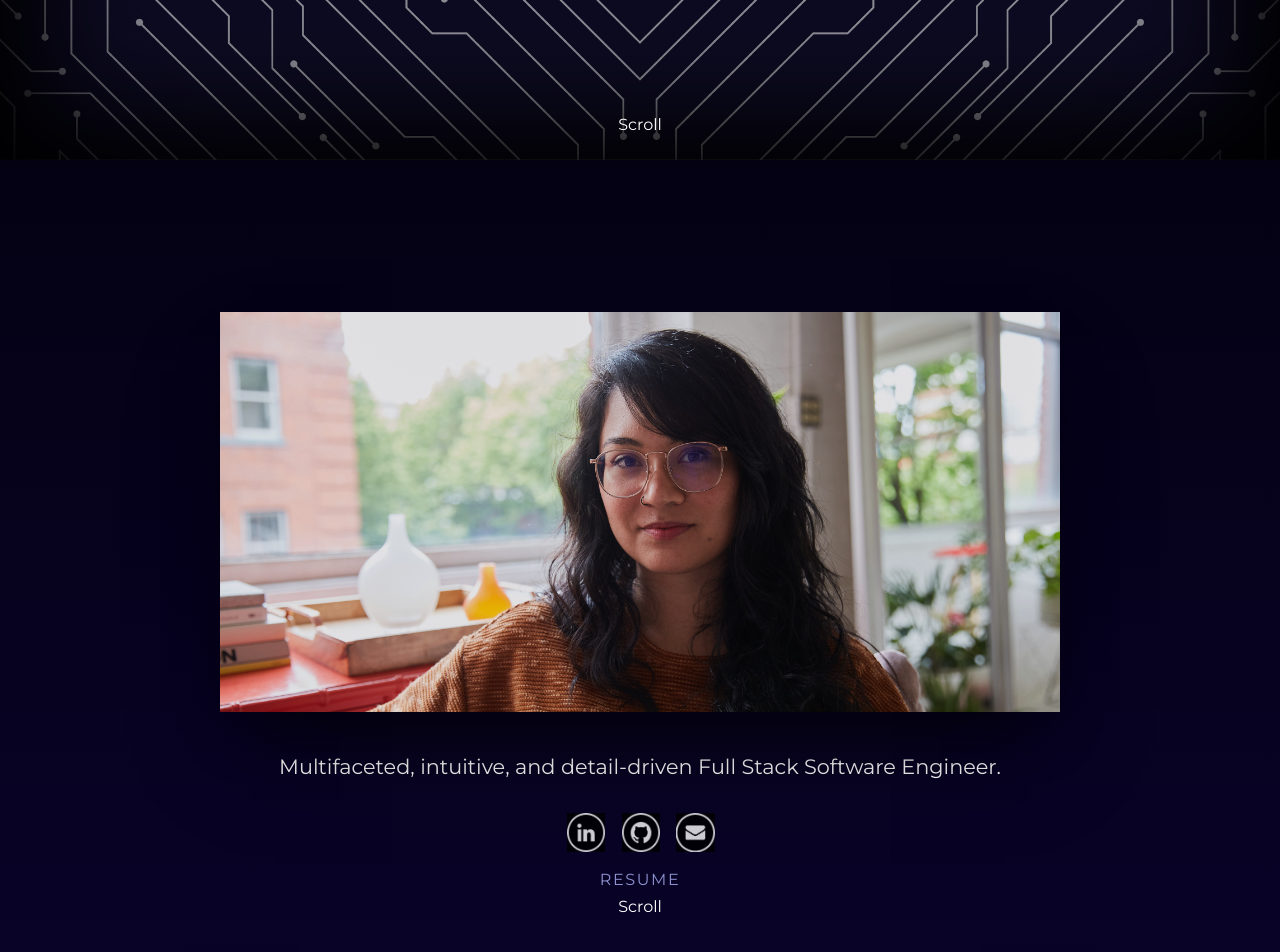
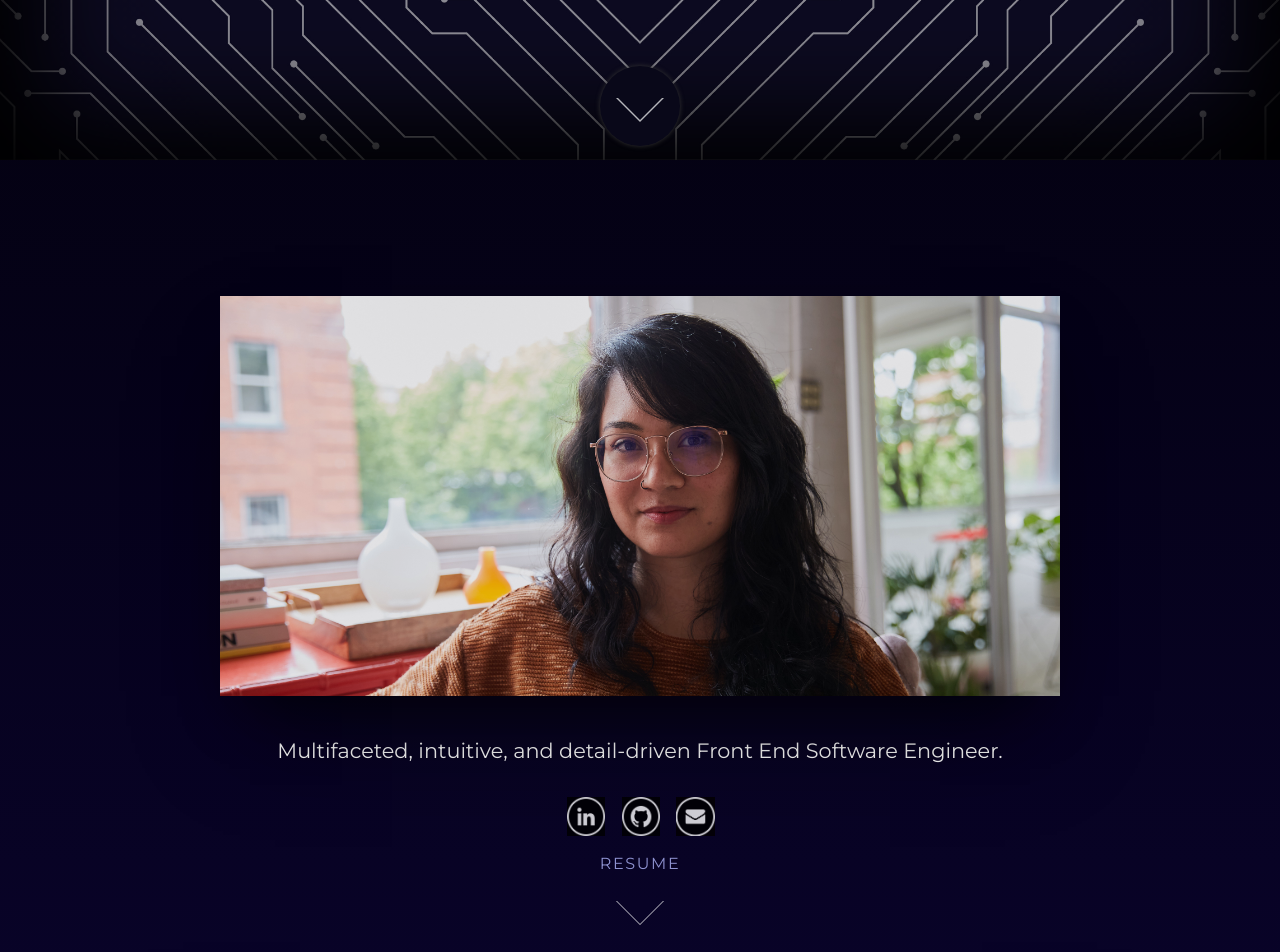
Before and after one commit to jena-boehm/portfolio-site, a React app: page / in a window 1280 px wide. Shown: the part 640-1592 px from the top of the page. Built offline with nearby package versions, Linux system fonts and the light colour scheme.

Commit message:
add scroll arrow and scrollToTop functionality

```diff
--- a/src/components/about/About.css
+++ b/src/components/about/About.css
@@ -149,6 +149,10 @@ html {
         .scroll {
             cursor: pointer;
             margin-bottom: 3em;
+               position: relative;
+        top: 45%;
+        margin-top: 2em;
+        cursor: pointer;
         }
     }
 }
--- a/src/components/about/About.jsx
+++ b/src/components/about/About.jsx
@@ -4,6 +4,7 @@ import { useLocation } from 'react-router-dom';
 import styles from './About.css';
 import headshot from '../../../public/images/headshot.jpg';
 import { Socials } from '../socials/Socials';
+import { ScrollTwo } from '../scroll/ScrollTwo';
 
 export const About = () => {
   const location = useLocation();
@@ -32,7 +33,7 @@ export const About = () => {
             </div>
 
             <div className={styles.description}>
-                Multifaceted, intuitive, and detail-driven Full Stack Software Engineer.
+                Multifaceted, intuitive, and detail-driven Front End Software Engineer.
             </div>
 
             <section className={styles.socials}>
@@ -40,7 +41,9 @@ export const About = () => {
             </section>
 
             <section className={styles.scroll}>
-              <div onClick={handleScroll}>Scroll</div>
+              <div onClick={handleScroll}>
+                <ScrollTwo />
+              </div>
             </section>
           </section>
 
--- a/src/components/app/App.jsx
+++ b/src/components/app/App.jsx
@@ -6,10 +6,12 @@ import { Home } from '../home/Home';
 import { Portfolio } from '../portfolio/PortfolioList';
 import { Header } from '../header/Header.jsx';
 import './App.css';
+import ScrollToTop from '../scroll/scrollToTop.js';
 
 export const App = () => {
   return (
     <Router>
+      <ScrollToTop />
       <Header />
       <Switch>
         <Route
--- a/src/components/home/Home.css
+++ b/src/components/home/Home.css
@@ -32,6 +32,6 @@
 
     .scrollLocation {
         height: 5vh;
-        margin-bottom: 3em;
+        margin-bottom: 2em;
     }
 }
--- a/src/components/home/Home.jsx
+++ b/src/components/home/Home.jsx
@@ -1,6 +1,7 @@
 import React, { useRef } from 'react';
 import styles from './Home.css';
 import { About } from '../about/About.jsx';
+import { Scroll } from '../scroll/Scroll';
 
 export const Home = () => {
   const ref = useRef(null);
@@ -13,7 +14,9 @@ export const Home = () => {
     <>
       <div className={styles.homeContainer}>
         <section className={styles.scroll}>
-          <div onClick={handleScroll}>Scroll</div>
+          <div onClick={handleScroll}>
+            <Scroll />
+          </div>
         </section>
       </div>
       <div className={styles.homeAbout}>
--- /dev/null
+++ b/src/components/scroll/Scroll.css
@@ -0,0 +1,53 @@
+.arrowContainer {
+    position:absolute;
+    z-index: 0;
+    left:50%;
+    top:-7.3em;
+    margin-left:-5em;
+    background:#090819;
+    width:10em;
+    height:10em;
+    padding:4em 2em;
+    border-radius:50%;
+    font-size:0.5em;
+    display:block;
+    box-shadow:0px 0px 5px 0px #333;
+
+    .arrow {
+        float:left;
+        position:relative;
+        width: 0px;
+        height: 0px;
+        border-style: solid;
+        border-width: 3em 3em 0 3em;
+        border-color: #ffffff transparent transparent transparent;
+        -webkit-transform:rotate(360deg);
+        -webkit-animation: arrows 2s cubic-bezier(0.38, 0.1, 0.36, 0.9) infinite;
+        -webkit-animation-delay: 1s;
+        opacity: 0.7;
+    }
+
+    .arrow:after {
+        content:'';
+        position:absolute;
+        top:-3.2em;
+        left:-3em;
+        width: 0px;
+        height: 0px;
+        border-style: solid;
+        border-width: 3em 3em 0 3em;
+        border-color: #090819 transparent transparent transparent;
+        -webkit-transform:rotate(360deg);
+    }
+
+    .arrow:hover {
+        opacity: 1;
+    }
+}
+
+
+@-webkit-keyframes arrows {
+    0% { top: 30%; }
+    50% { top: -30%; }
+    100% { top: 30%; }
+  }
--- /dev/null
+++ b/src/components/scroll/Scroll.jsx
@@ -0,0 +1,10 @@
+import React from 'react';
+import styles from './Scroll.css';
+
+export const Scroll = () => {
+  return (
+    <div className={styles.arrowContainer}>
+      <span className={styles.arrow}></span>
+    </div>
+  );
+};
--- /dev/null
+++ b/src/components/scroll/ScrollTwo.css
@@ -0,0 +1,52 @@
+.arrowContainer {
+    position:absolute;
+    z-index: 0;
+    left:50%;
+    top:-5.5em;
+    margin-left:-5em;
+    width:10em;
+    height:10em;
+    padding:4em 2em;
+    border-radius:50%;
+    font-size:0.5em;
+    display:block;
+
+    .arrow {
+        float:left;
+        position:relative;
+        width: 0px;
+        height: 0px;
+        border-style: solid;
+        border-width: 3em 3em 0 3em;
+        border-color: #ffffff transparent transparent transparent;
+        -webkit-transform:rotate(360deg);
+        -webkit-animation: arrows 2s cubic-bezier(0.38, 0.1, 0.36, 0.9) infinite;
+        -webkit-animation-delay: 1s;
+        opacity: 0.8;
+    }
+
+    .arrow:after {
+        content:'';
+        position:absolute;
+        top:-3.2em;
+        left:-3em;
+        width: 0px;
+        height: 0px;
+        border-style: solid;
+        border-width: 3em 3em 0 3em;
+        border-color: #080326 transparent transparent transparent;
+        -webkit-transform:rotate(360deg);
+    }
+
+    .arrow:hover {
+        opacity: 1;
+        transform: scale(1.1);
+    }
+}
+
+
+@-webkit-keyframes arrows {
+    0% { top: 30%; }
+    50% { top: -30%; }
+    100% { top: 30%; }
+  }
--- /dev/null
+++ b/src/components/scroll/ScrollTwo.jsx
@@ -0,0 +1,10 @@
+import React from 'react';
+import styles from './ScrollTwo.css';
+
+export const ScrollTwo = () => {
+  return (
+    <div className={styles.arrowContainer}>
+      <span className={styles.arrow}></span>
+    </div>
+  );
+};
--- /dev/null
+++ b/src/components/scroll/scrollToTop.js
@@ -0,0 +1,12 @@
+import { useEffect } from 'react';
+import { useLocation } from 'react-router-dom';
+
+export default function ScrollToTop() {
+  const { pathname } = useLocation();
+
+  useEffect(() => {
+    window.scrollTo(0, 0);
+  }, [pathname]);
+
+  return null;
+}
```
Also changed, not shown: 1 other file (tests, documents, lock files or other folders).
